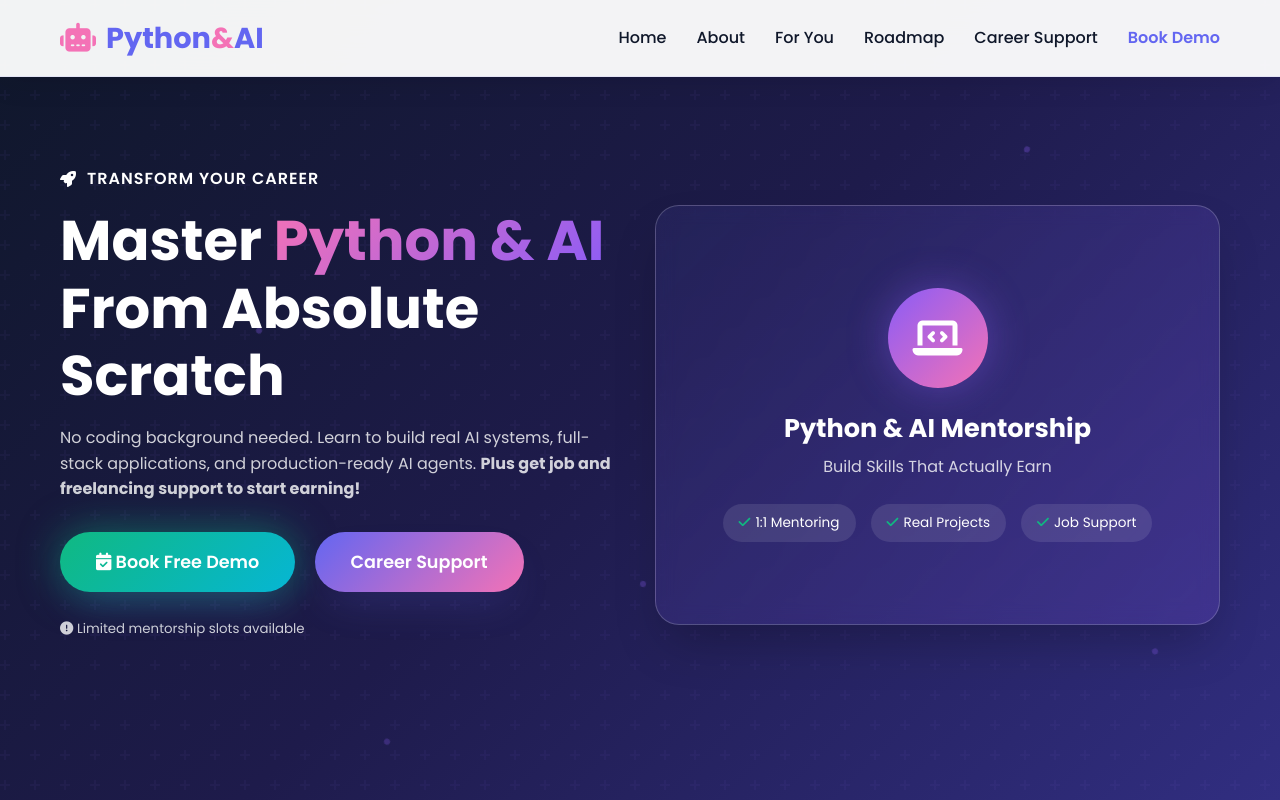
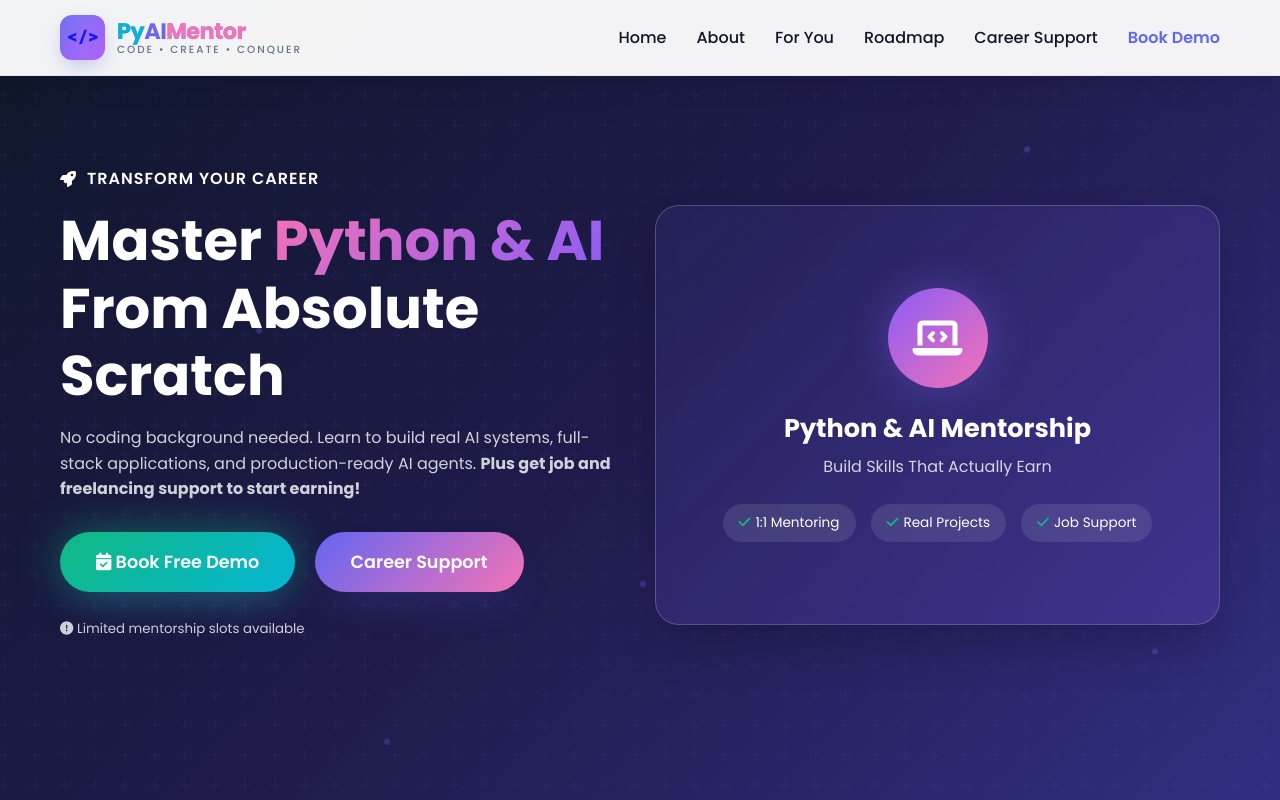
Before and after one commit to mmani648/teacher, a plain HTML site: page index.html in a window 1280 px wide. Shown: the top 800 px of the page. Drawn offline with Linux system fonts and the light colour scheme; a script that the page names is missing.

Commit message:
Update index.html

```diff
--- a/index.html
+++ b/index.html
@@ -4,6 +4,7 @@
     <meta charset="UTF-8">
     <meta name="viewport" content="width=device-width, initial-scale=1.0">
     <title>Python & AI Mentorship | Master Python & AI From Scratch</title>
+    <link rel="icon" type="image/svg+xml" href="favicon.svg">
     <link rel="stylesheet" href="https://cdnjs.cloudflare.com/ajax/libs/font-awesome/6.4.0/css/all.min.css">
     <link rel="stylesheet" href="style.css">
     <link rel="preconnect" href="https://fonts.googleapis.com">
@@ -221,18 +222,64 @@
         .logo {
             display: flex;
             align-items: center;
-            font-weight: 700;
-            font-size: 1.8rem;
-            color: var(--primary);
+            font-weight: 800;
+            font-size: 1.6rem;
+            text-decoration: none;
+            gap: 12px;
         }
 
-        .logo i {
-            margin-right: 10px;
-            color: var(--accent);
+        .logo-icon {
+            width: 45px;
+            height: 45px;
+            background: var(--gradient-primary);
+            border-radius: 12px;
+            display: flex;
+            align-items: center;
+            justify-content: center;
+            box-shadow: 0 8px 20px -5px rgba(99, 102, 241, 0.4);
+            position: relative;
+            overflow: hidden;
         }
 
-        .logo span {
-            color: var(--accent);
+        .logo-icon::before {
+            content: '';
+            position: absolute;
+            top: -50%;
+            left: -50%;
+            width: 200%;
+            height: 200%;
+            background: linear-gradient(45deg, transparent, rgba(255,255,255,0.1), transparent);
+            transform: rotate(45deg);
+        }
+
+        .logo-icon i {
+            color: white;
+            font-size: 1.3rem;
+            position: relative;
+            z-index: 1;
+        }
+
+        .logo-text {
+            display: flex;
+            flex-direction: column;
+            line-height: 1.1;
+        }
+
+        .logo-text .brand-name {
+            background: linear-gradient(135deg, #6366f1, #8b5cf6);
+            -webkit-background-clip: text;
+            -webkit-text-fill-color: transparent;
+            background-clip: text;
+            font-size: 1.4rem;
+            letter-spacing: -0.5px;
+        }
+
+        .logo-text .brand-tagline {
+            font-size: 0.65rem;
+            font-weight: 500;
+            color: var(--gray);
+            letter-spacing: 2px;
+            text-transform: uppercase;
         }
 
         nav ul {
@@ -922,10 +969,15 @@
     <!-- Header -->
     <header>
         <div class="container header-container">
-            <div class="logo">
-                <i class="fas fa-robot"></i>
-                Python<span>&</span>AI
-            </div>
+            <a href="#home" class="logo">
+                <div class="logo-icon">
+                    <span style="font-family: 'Roboto Mono', monospace; font-weight: 700; font-size: 1.1rem;">&lt;/&gt;</span>
+                </div>
+                <div class="logo-text">
+                    <span class="brand-name"><span style="-webkit-text-fill-color: #06b6d4;">Py</span>AI<span style="-webkit-text-fill-color: #f472b6;">Mentor</span></span>
+                    <span class="brand-tagline">Code • Create • Conquer</span>
+                </div>
+            </a>
             <nav>
                 <ul>
                     <li><a href="#home">Home</a></li>
@@ -974,7 +1026,7 @@
                 <h1>Master <span class="highlight">Python & AI</span> From Absolute Scratch</h1>
                 <p>No coding background needed. Learn to build real AI systems, full-stack applications, and production-ready AI agents. <strong>Plus get job and freelancing support to start earning!</strong></p>
                 <div class="hero-buttons">
-                    <a href="#book-demo" class="btn btn-demo">
+                    <a href="#calendly-widget" class="btn btn-demo">
                         <i class="fas fa-calendar-check"></i> Book Free Demo
                     </a>
                     <a href="#career" class="btn btn-accent">Career Support</a>
@@ -1007,7 +1059,7 @@
             <h2>Who's Behind This</h2>
             <div class="about-container">
                 <div class="about-image">
-                    <img src="https://raw.githubusercontent.com/mmani648/teacher/refs/heads/main/me.JPG" alt="Mentor" style="width: 300px; height: 300px; border-radius: 50%; object-fit: cover; margin: 0 auto; display: block;">
+                    <img src="me.jpg" alt="Mentor" style="width: 300px; height: 300px; border-radius: 50%; object-fit: cover; margin: 0 auto; display: block;">
                 </div>
                 <div class="about-content">
                     <h3>I don't teach theory-heavy nonsense or recycled tutorials.</h3>
@@ -1207,7 +1259,7 @@
                         </div>
                     </div>
 
-                    <a href="#book-demo" class="btn btn-demo" style="margin-top: 15px;">
+                    <a href="#calendly-widget" class="btn btn-demo" style="margin-top: 15px;">
                         <i class="fas fa-calendar-check"></i> Book Free Demo
                     </a>
                 </div>
@@ -1251,7 +1303,7 @@
                         </div>
                     </div>
 
-                    <a href="#book-demo" class="btn btn-accent" style="margin-top: 15px;">
+                    <a href="#calendly-widget" class="btn btn-accent" style="margin-top: 15px;">
                         <i class="fas fa-rocket"></i> Start Freelancing
                     </a>
                 </div>
@@ -1319,10 +1371,9 @@
                     </div>
                 </div>
 
-                <!-- Calendly Embed -->
-                <div style="background: white; border-radius: 20px; padding: 20px; box-shadow: 0 25px 50px -12px rgba(99, 102, 241, 0.2); overflow: hidden;">
-                    <div class="calendly-inline-widget" data-url="https://calendly.com/YOUR_CALENDLY_USERNAME" style="min-width: 320px; height: 700px;"></div>
-                    <script type="text/javascript" src="https://assets.calendly.com/assets/external/widget.js" async></script>
+                <!-- Scheduling Embed -->
+                <div id="calendly-widget" style="background: white; border-radius: 20px; padding: 20px; box-shadow: 0 25px 50px -12px rgba(99, 102, 241, 0.2); overflow: hidden; min-height: 600px;">
+                    <div><script src="https://meet.reclaimai.com/scripts/embed-scheduling-link.0.x.x.js" data-id="4dd88f4d-d53f-4307-a544-f3d1bb334afe" data-redirect="NONE"></script></div>
                 </div>
 
                 <p style="text-align: center; margin-top: 30px; color: #64748b;"><i class="fas fa-lock" style="margin-right: 8px;"></i>100% free • No credit card required • No obligations</p>
@@ -1335,7 +1386,7 @@
         <div class="container">
             <h2>Build Skills That Actually Matter & Earn</h2>
             <p>This is mentorship, not a recorded course dump. You build. You understand. You ship. And most importantly, you learn how to turn these skills into income. Limited slots available for personalized guidance.</p>
-            <a href="#book-demo" class="btn" style="background: white; color: var(--primary);">
+            <a href="#calendly-widget" class="btn" style="background: white; color: var(--primary);">
                 <i class="fas fa-calendar-check"></i> Book Your Free Demo
             </a>
             <p style="margin-top: 20px; font-size: 0.9rem;">🎯 30-minute personalized consultation</p>
@@ -1348,9 +1399,14 @@
         <div class="container">
             <div class="footer-container">
                 <div class="footer-logo">
-                    <div class="logo" style="color: white; font-size: 2rem;">
-                        <i class="fas fa-robot"></i>
-                        Python<span style="color: var(--secondary);">&</span>AI
+                    <div class="logo" style="pointer-events: none;">
+                        <div class="logo-icon" style="width: 50px; height: 50px; border-radius: 14px;">
+                            <span style="font-family: 'Roboto Mono', monospace; font-weight: 700; font-size: 1.2rem; color: white;">&lt;/&gt;</span>
+                        </div>
+                        <div class="logo-text">
+                            <span class="brand-name" style="font-size: 1.6rem; background: linear-gradient(135deg, #06b6d4, #fff, #f472b6); -webkit-background-clip: text; -webkit-text-fill-color: transparent;">PyAIMentor</span>
+                            <span class="brand-tagline" style="color: rgba(255,255,255,0.6);">Code • Create • Conquer</span>
+                        </div>
                     </div>
                     <p style="color: rgba(255, 255, 255, 0.8); margin-top: 20px; max-width: 300px;">Master Python & AI from scratch. Build real systems, not just toy projects. Get job and freelancing support.</p>
                 </div>
@@ -1360,7 +1416,7 @@
                         <i class="fas fa-calendar-check"></i>
                         <div>
                             <p style="font-weight: 600;">Book a Demo</p>
-                            <p><a href="#book-demo" style="color: var(--secondary);">Schedule Free Consultation</a></p>
+                            <p><a href="#calendly-widget" style="color: var(--secondary);">Schedule Free Consultation</a></p>
                         </div>
                     </div>
                     <div class="contact-info">
```
